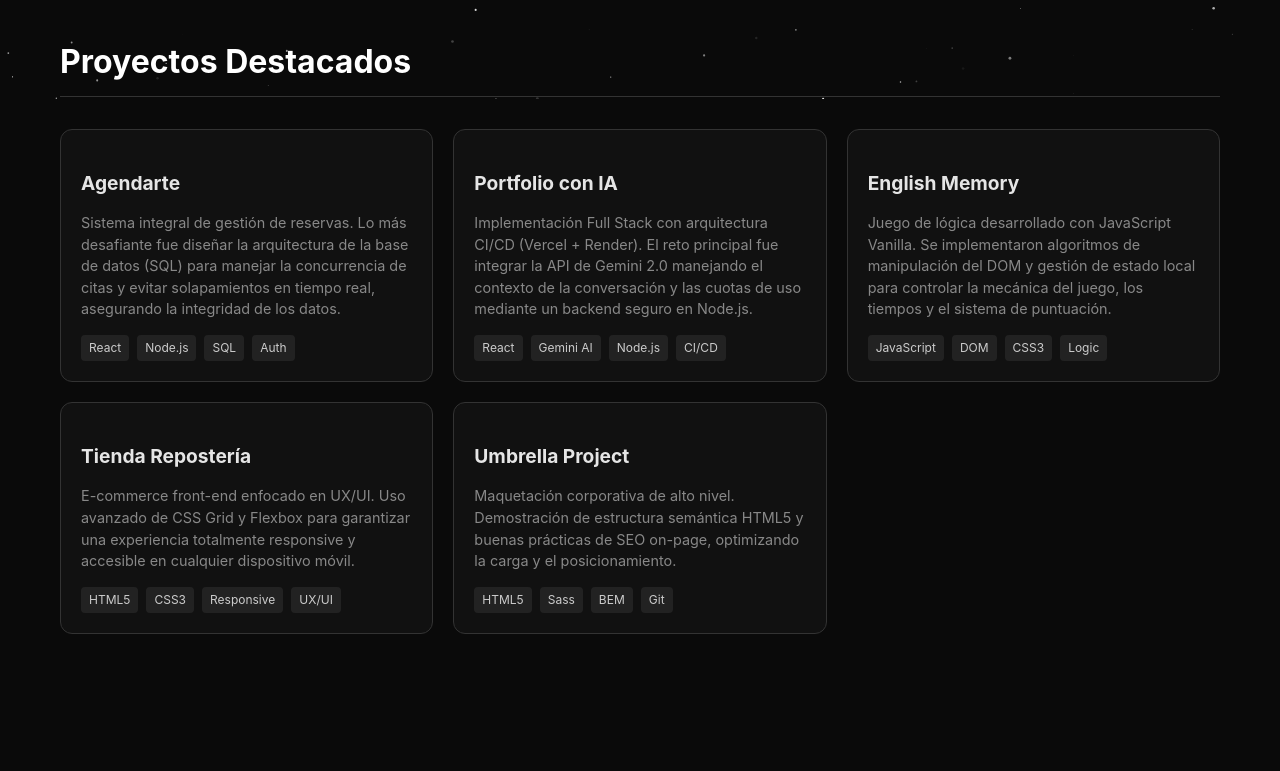
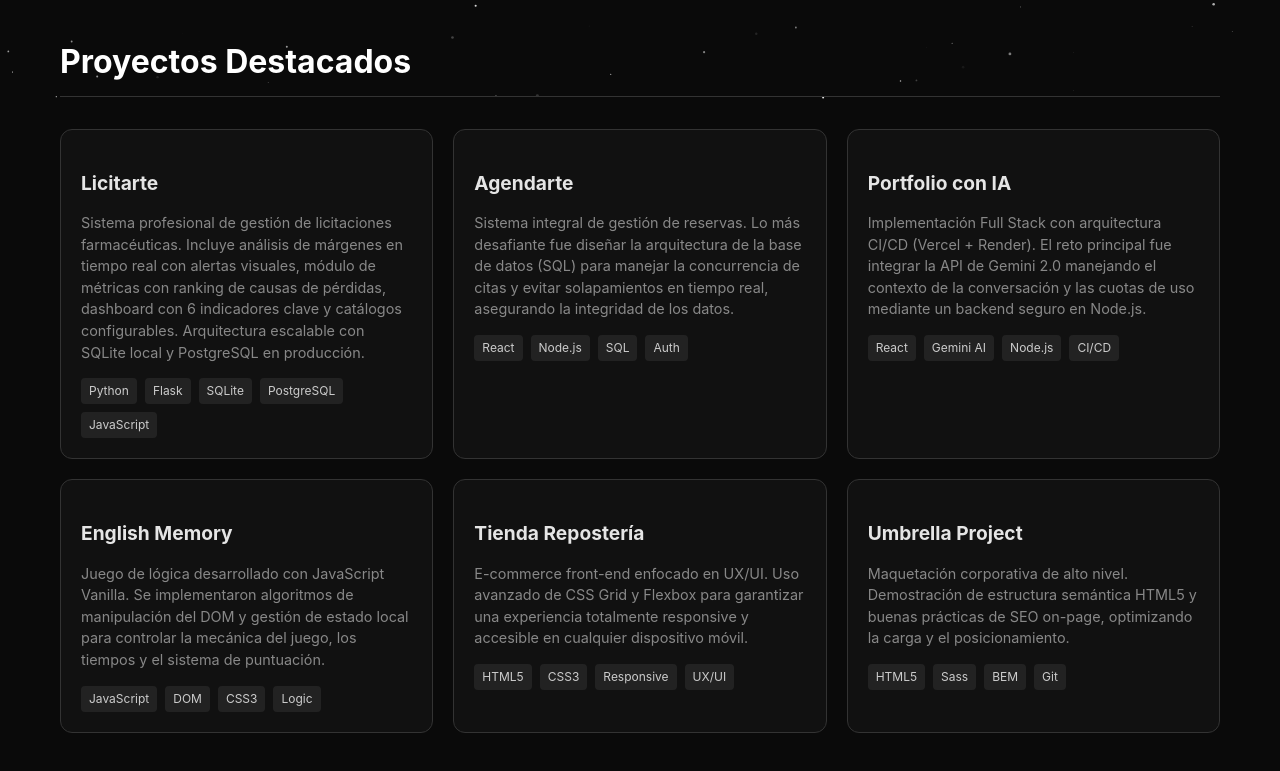
Before and after one commit to Jorge-Loyo/portfolio-jorge, a React (Vite) app: page /projects in a window 1280 px wide. Shown: the part 701-1472 px from the top of the page. Before the commit the page ends 1375 px from the top, so only its background shows below. Built offline with nearby package versions, Linux system fonts and the light colour scheme.

Commit message:
feat: agregar proyecto "Licitarte" al CV con descripción, tecnologías y enlace

```diff
--- a/src/data/cv.js
+++ b/src/data/cv.js
@@ -95,34 +95,41 @@ export const cvData = {
   projects: [
     {
       id: 1,
+      name: "Licitarte",
+      desc: "Sistema profesional de gestión de licitaciones farmacéuticas. Incluye análisis de márgenes en tiempo real con alertas visuales, módulo de métricas con ranking de causas de pérdidas, dashboard con 6 indicadores clave y catálogos configurables. Arquitectura escalable con SQLite local y PostgreSQL en producción.",
+      tech: ["Python", "Flask", "SQLite", "PostgreSQL", "JavaScript"],
+      link: "https://github.com/Jorge-Loyo/Licitarte",
+    },
+    {
+      id: 2,
       name: "Agendarte",
       desc: "Sistema integral de gestión de reservas. Lo más desafiante fue diseñar la arquitectura de la base de datos (SQL) para manejar la concurrencia de citas y evitar solapamientos en tiempo real, asegurando la integridad de los datos.",
       tech: ["React", "Node.js", "SQL", "Auth"],
       link: "https://github.com/Jorge-Loyo/Agendarte",
     },
     {
-      id: 2,
+      id: 3,
       name: "Portfolio con IA",
       desc: "Implementación Full Stack con arquitectura CI/CD (Vercel + Render). El reto principal fue integrar la API de Gemini 2.0 manejando el contexto de la conversación y las cuotas de uso mediante un backend seguro en Node.js.",
       tech: ["React", "Gemini AI", "Node.js", "CI/CD"],
       link: "https://github.com/Jorge-Loyo/portfolio-jorge",
     },
     {
-      id: 3,
+      id: 4,
       name: "English Memory",
       desc: "Juego de lógica desarrollado con JavaScript Vanilla. Se implementaron algoritmos de manipulación del DOM y gestión de estado local para controlar la mecánica del juego, los tiempos y el sistema de puntuación.",
       tech: ["JavaScript", "DOM", "CSS3", "Logic"],
       link: "https://github.com/Jorge-Loyo/English_Memory",
     },
     {
-      id: 4,
+      id: 5,
       name: "Tienda Repostería",
       desc: "E-commerce front-end enfocado en UX/UI. Uso avanzado de CSS Grid y Flexbox para garantizar una experiencia totalmente responsive y accesible en cualquier dispositivo móvil.",
       tech: ["HTML5", "CSS3", "Responsive", "UX/UI"],
       link: "https://github.com/Jorge-Loyo/tienda-reposteria",
     },
     {
-      id: 5,
+      id: 6,
       name: "Umbrella Project",
       desc: "Maquetación corporativa de alto nivel. Demostración de estructura semántica HTML5 y buenas prácticas de SEO on-page, optimizando la carga y el posicionamiento.",
       tech: ["HTML5", "Sass", "BEM", "Git"],
```
Also changed, not shown: 1 other file (tests, documents, lock files or other folders).
